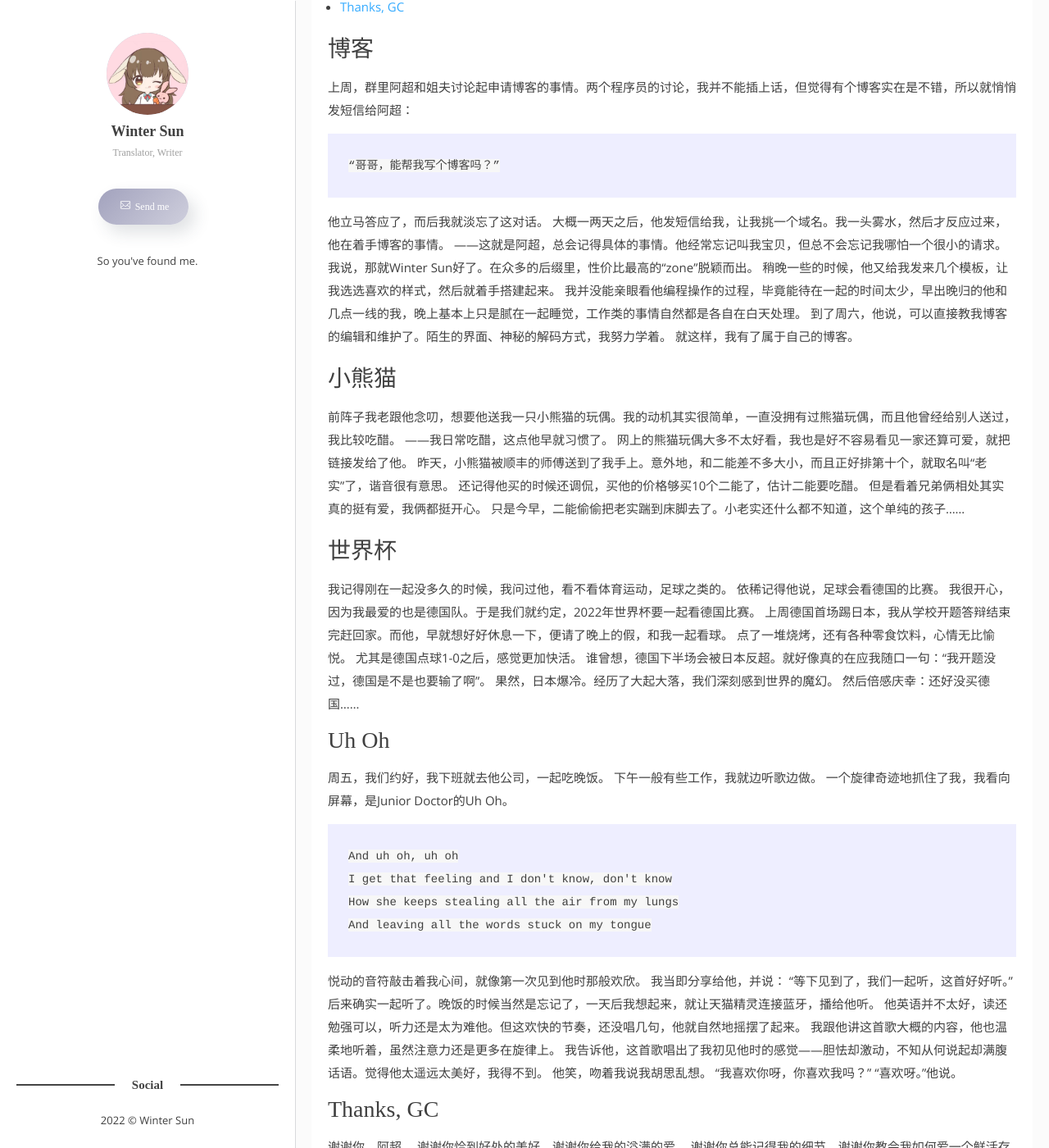
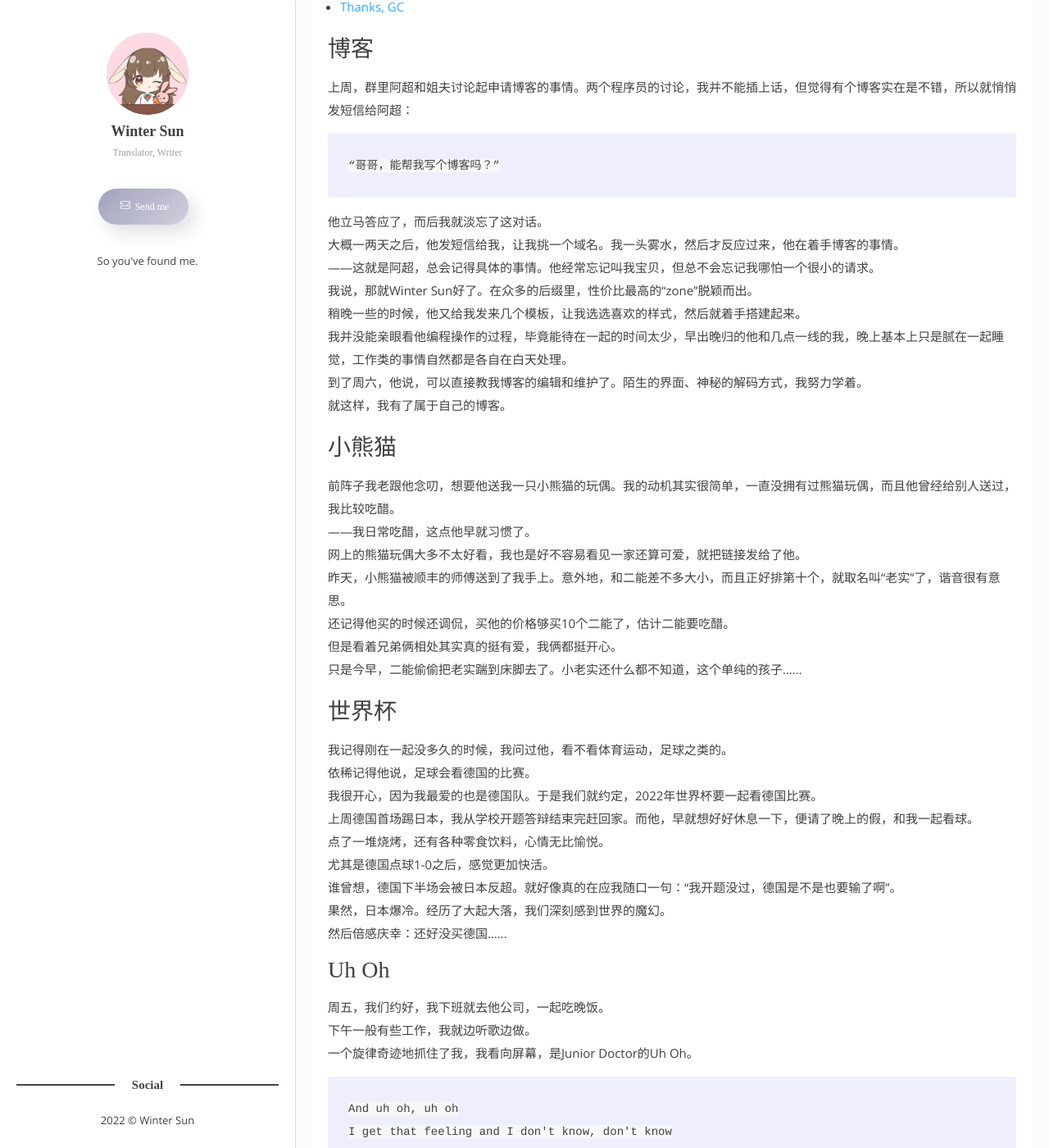
Before and after one commit to DXWinterSun/DXWinterSun.github.io, a Jekyll site: the page built from _posts/2022-11-27-thanks-gc.md, in a window 1280 px wide and 1400 px high, scrolled down 747 px. Shown: the whole window at 82% size. Built offline with Jekyll 4.4.1, drawn with Linux system fonts in a browser that asks for light colours; some web fonts are replaced; some of the changed text lies outside the part shown.

Commit message:
Separated paragraphs

```diff
--- a/_posts/2022-11-27-thanks-gc.md
+++ b/_posts/2022-11-27-thanks-gc.md
@@ -3,9 +3,9 @@
 title: "Thanks, GC"
 date: 2022-11-27
 image: GCwDuckie.jpg
-tags: [GC, daily]
+tags: [GC, daily, 中文]
 categories: Daily
-summary: "谢谢你，阿超。谢谢你恰到好处的美好，谢谢你给我的溢满的爱。谢谢你总能记得我的细节，谢谢你教会我如何爱一个鲜活存在的、能够回应我的爱的人。谢谢你让我爱你、陪伴你，直到永远。这是你为我建的博客，我的第一篇博文写给你。谢谢你的爱。"
+summary: "Thanks, GC. For everything you have done for me, and everything else to come."
 ---
 
 * Kramdown table of contents
```
